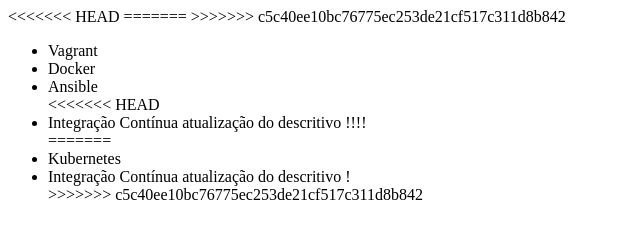
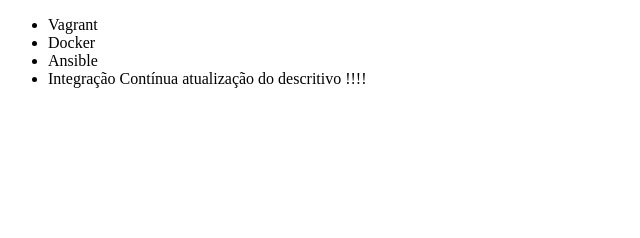
Before and after one commit to lucianofelipepedroso/curso-alura-git, a plain HTML site: page index.html in a window 1280 px wide. Shown: the whole page, without its empty margins (0-640 px from the left). Drawn offline with Linux system fonts and the light colour scheme.

Commit message:
Atualização do titulo 8

```diff
--- a/index.html
+++ b/index.html
@@ -2,23 +2,14 @@
 <html lang="en">
 <head>
     <meta charset="UTF-8">
-<<<<<<< HEAD
     <title>Cursos Devops Alura</title>
-=======
-    <title>Cursos da Alura autalizado</title>
->>>>>>> c5c40ee10bc76775ec253de21cf517c311d8b842
 </head>
 <body>
     <ul>
         <li>Vagrant</li>
         <li>Docker</li>
         <li>Ansible</li>
-<<<<<<< HEAD
         <li>Integração Contínua atualização do descritivo !!!!</li>
-=======
-        <li>Kubernetes</li>
-        <li>Integração Contínua atualização do descritivo !</li>
->>>>>>> c5c40ee10bc76775ec253de21cf517c311d8b842
     </ul>
 </body>
 </html>
```
